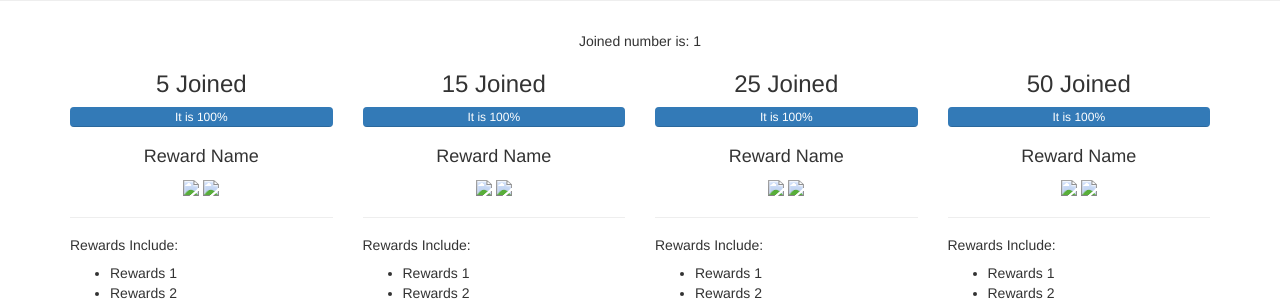
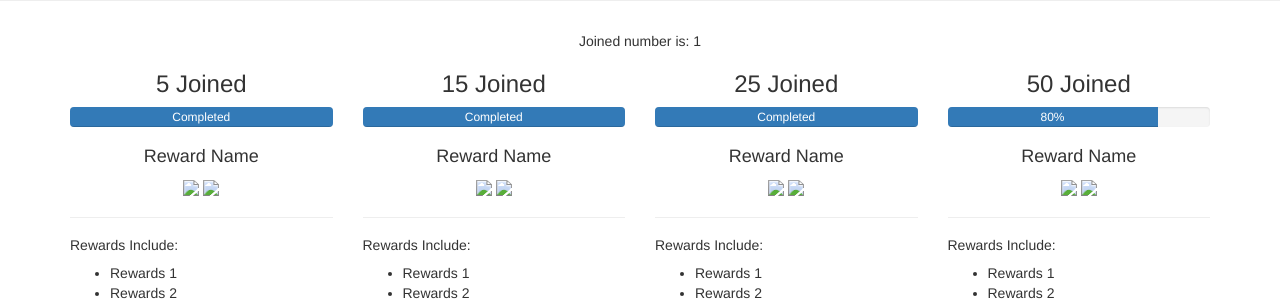
Before and after one commit to praneethkumarpidugu/launchwithcode, a Django app: template templates/share.html in a window 1280 px wide. Shown: the part 846-1149 px from the top of the page. Run offline with Django 3.2, Linux system fonts and the light colour scheme; the template is opened without the code that fills it: most values are stand-ins (such as "Sample title", 1, 10 or a date in 2020); some libraries are stand-ins or nearby versions.

Commit message:
added jquery function to progress bar

```diff
--- a/templates/base.html
+++ b/templates/base.html
@@ -66,6 +66,13 @@
     <!-- Placed at the end of the document so the pages load faster -->
     <script src="https://ajax.googleapis.com/ajax/libs/jquery/1.11.2/jquery.min.js"></script>
     <script src="{% static 'js/bootstrap.min.js' %}"></script>
+    <script>
+        $(document).ready(function(){
+            {% block jquery %}
+            {% endblock %}
+
+        });
+    </script>
     <!-- IE10 viewport hack for Surface/desktop Windows 8 bug -->
     <script src="http://getbootstrap.com/assets/js/ie10-viewport-bug-workaround.js"></script>
   </body>
--- a/templates/share.html
+++ b/templates/share.html
@@ -1,5 +1,43 @@
 {% extends "base.html" %}
 {% load staticfiles %}
+{% block jquery %}
+
+$signUpCount = 45;
+//$(".progress-bar").css("width", "80%").attr("aria-valuenow", "80").text("80%");
+
+function completedBlock(progressBarId){
+    $(progressBarId).css("width", "100%").attr("aria-valuenow", "100").text("Completed");
+}
+
+if($signUpCount == 0){
+
+}
+else if($signUpCount > 0 && $signUpCount <= 5){
+    $newPercent = $signUpCount/5 * 100;
+    $("#count5").css("width", $newPercent + "%").attr("aria-valuenow", $newPercent).text($newPercent + "%");
+}else if($signUpCount>=5 && $signUpCount < 15){
+    completedBlock("#count5");
+    $newCount = $signUpCount - 5
+    $newPercent = $newCount/(15-5) * 100;
+    $("#count15").css("width", $newPercent + "%").attr("aria-valuenow", $newPercent).text($newPercent + "%");
+}else if($signUpCount >=15 && $signUpCount < 25){
+    completedBlock("#count5");
+    completedBlock("#count15");
+    $newCount = $signUpCount - 15;
+    $newPercent = $newCount/(25-15) * 100;
+    $("#count25").css("width", $newPercent + "%").attr("aria-valuenow", $newPercent).text($newPercent + "%");
+}else if($signUpCount >= 25 && $signUpCount < 50){
+    completedBlock("#count5");
+    completedBlock("#count15");
+    completedBlock("#count25");
+
+    $newCount = $signUpCount - 25;
+    $newPercent = $newCount/(50-25) * 100;
+    $("#count50").css("width", $newPercent + "%").attr("aria-valuenow", $newPercent).text($newPercent + "%");
+}else{
+
+}
+{% endblock %}
 {% block content %}
 {% include "navbar.html" %}
     <!-- Main jumbotron for a primary marketing message or call to action -->
@@ -34,8 +72,8 @@ Joined number is: {{ count }} <br/>
         <div class="col-sm-3">
         <h3>5 Joined</h3>
                 <div class="progress">
-                  <div class="progress-bar" role="progressbar" aria-valuenow="100" aria-valuemin="0" aria-valuemax="100" style="width: 100%;">
-                    It is 100%
+                  <div class="progress-bar" id='count5' role="progressbar" aria-valuenow="0" aria-valuemin="0" aria-valuemax="100" style="width: 0%;">
+                    It is 50%
                   </div>
             </div>
             <h4>Reward Name</h4>
@@ -54,7 +92,7 @@ Joined number is: {{ count }} <br/>
             <div class="col-sm-3">
             <h3>15 Joined</h3>
                 <div class="progress">
-                  <div class="progress-bar" role="progressbar" aria-valuenow="100" aria-valuemin="0" aria-valuemax="100" style="width: 100%;">
+                  <div class="progress-bar" id='count15' role="progressbar" aria-valuenow="0" aria-valuemin="0" aria-valuemax="100" style="width: 0%;">
                     It is 100%
                   </div>
             </div>
@@ -74,7 +112,7 @@ Joined number is: {{ count }} <br/>
             <div class="col-sm-3">
             <h3>25 Joined</h3>
                 <div class="progress">
-                  <div class="progress-bar" role="progressbar" aria-valuenow="100" aria-valuemin="0" aria-valuemax="100" style="width: 100%;">
+                  <div class="progress-bar" id='count25' role="progressbar" aria-valuenow="0" aria-valuemin="0" aria-valuemax="100" style="width: 0%;">
                     It is 100%
                   </div>
             </div>
@@ -94,7 +132,7 @@ Joined number is: {{ count }} <br/>
         <div class="col-sm-3">
         <h3>50 Joined</h3>
             <div class="progress">
-              <div class="progress-bar" role="progressbar" aria-valuenow="100" aria-valuemin="0" aria-valuemax="100" style="width: 100%;">
+              <div class="progress-bar" id='count50' role="progressbar" aria-valuenow="0" aria-valuemin="0" aria-valuemax="100" style="width: 0%;">
                 It is 100%
               </div>
         </div>
```
Also changed, not shown: db.sqlite3.
